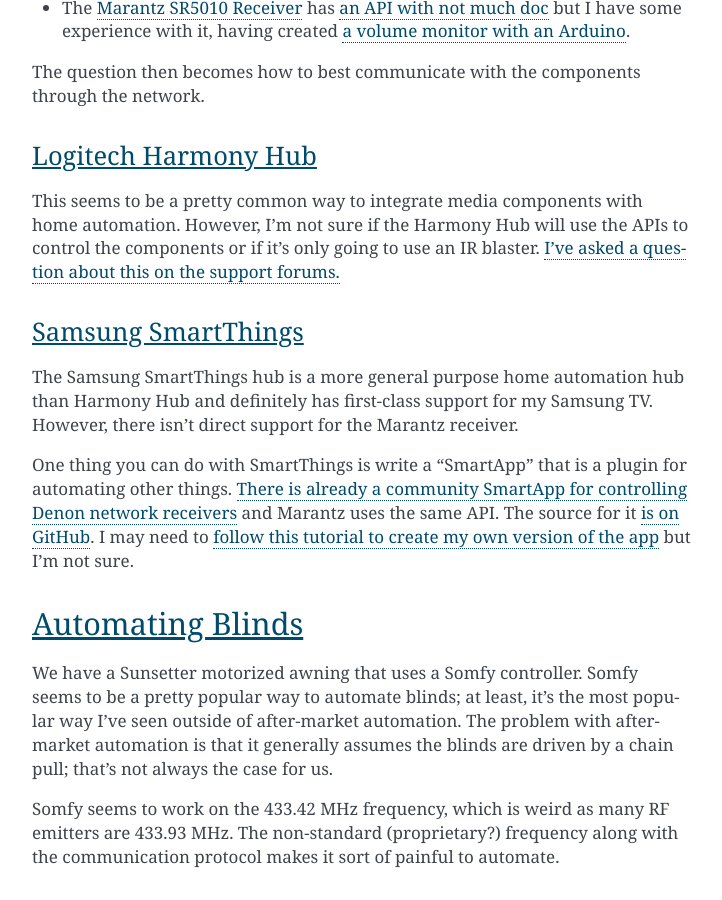
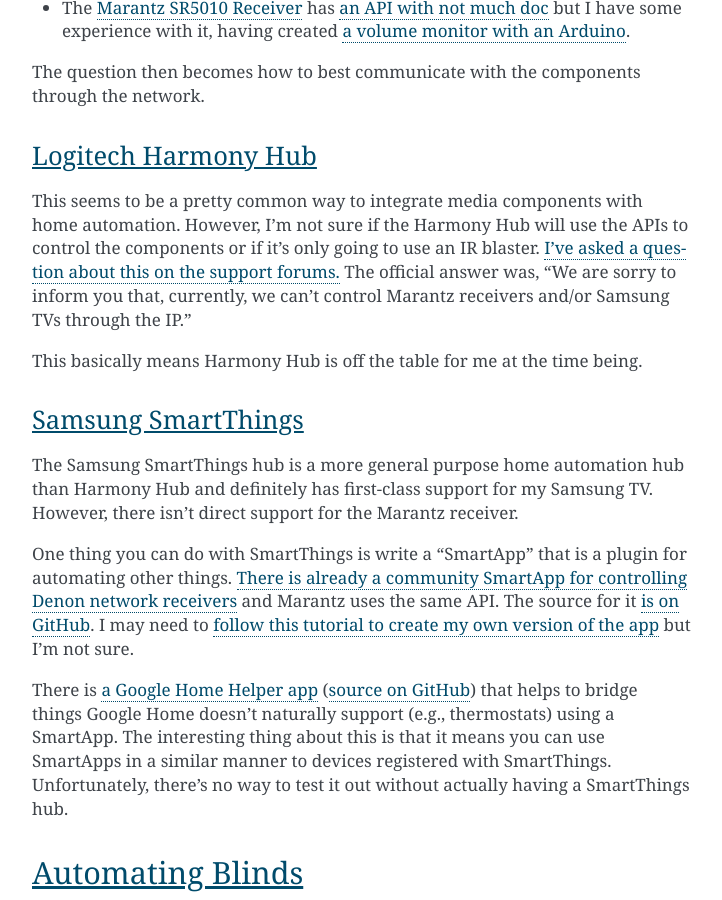
Before and after one commit to tillig/mediacenter, a Sphinx documentation site: the page built from docs/plans/homeautomation.rst, in a window 1280 px wide and 900 px high, scrolled down 3994 px. Shown: the whole window, without its empty margins (388-1110 px from the left). Built offline with Sphinx 7.4.7, drawn with Linux system fonts in a browser that asks for light colours.

Commit message:
Updates for home automation.

```diff
--- a/docs/plans/homeautomation.rst
+++ b/docs/plans/homeautomation.rst
@@ -102,7 +102,9 @@
 Logitech Harmony Hub
 --------------------
 
-This seems to be a pretty common way to integrate media components with home automation. However, I'm not sure if the Harmony Hub will use the APIs to control the components or if it's only going to use an IR blaster. `I've asked a question about this on the support forums. <https://community.logitech.com/s/question/0D55A0000704D1ESAU/does-the-harmony-hub-control-marantz-receivers-andor-samsung-tvs-via-network>`_
+This seems to be a pretty common way to integrate media components with home automation. However, I'm not sure if the Harmony Hub will use the APIs to control the components or if it's only going to use an IR blaster. `I've asked a question about this on the support forums. <https://community.logitech.com/s/question/0D55A0000704D1ESAU/does-the-harmony-hub-control-marantz-receivers-andor-samsung-tvs-via-network>`_ The official answer was, "We are sorry to inform you that, currently, we can’t control Marantz receivers and/or Samsung TVs through the IP."
+
+This basically means Harmony Hub is off the table for me at the time being.
 
 Samsung SmartThings
 -------------------
@@ -110,6 +112,8 @@
 The Samsung SmartThings hub is a more general purpose home automation hub than Harmony Hub and definitely has first-class support for my Samsung TV. However, there isn't direct support for the Marantz receiver.
 
 One thing you can do with SmartThings is write a "SmartApp" that is a plugin for automating other things. `There is already a community SmartApp for controlling Denon network receivers <https://community.smartthings.com/t/re-release-denon-network-av-receivers/80834>`_ and Marantz uses the same API. The source for it `is on GitHub <https://github.com/sbdobrescu/DenonAVR>`_. I may need to `follow this tutorial to create my own version of the app <https://www.youtube.com/watch?v=D6rG4mk164M&feature=youtu.be>`_ but I'm not sure.
+
+There is `a Google Home Helper app <http://thingsthataresmart.wiki/index.php?title=Google_Home_Helper>`_ (`source on GitHub <https://github.com/MichaelStruck/SmartThingsPublic/tree/master/smartapps/michaelstruck/google-home-helper.src>`_) that helps to bridge things Google Home doesn't naturally support (e.g., thermostats) using a SmartApp. The interesting thing about this is that it means you can use SmartApps in a similar manner to devices registered with SmartThings. Unfortunately, there's no way to test it out without actually having a SmartThings hub.
 
 Automating Blinds
 =================
```
